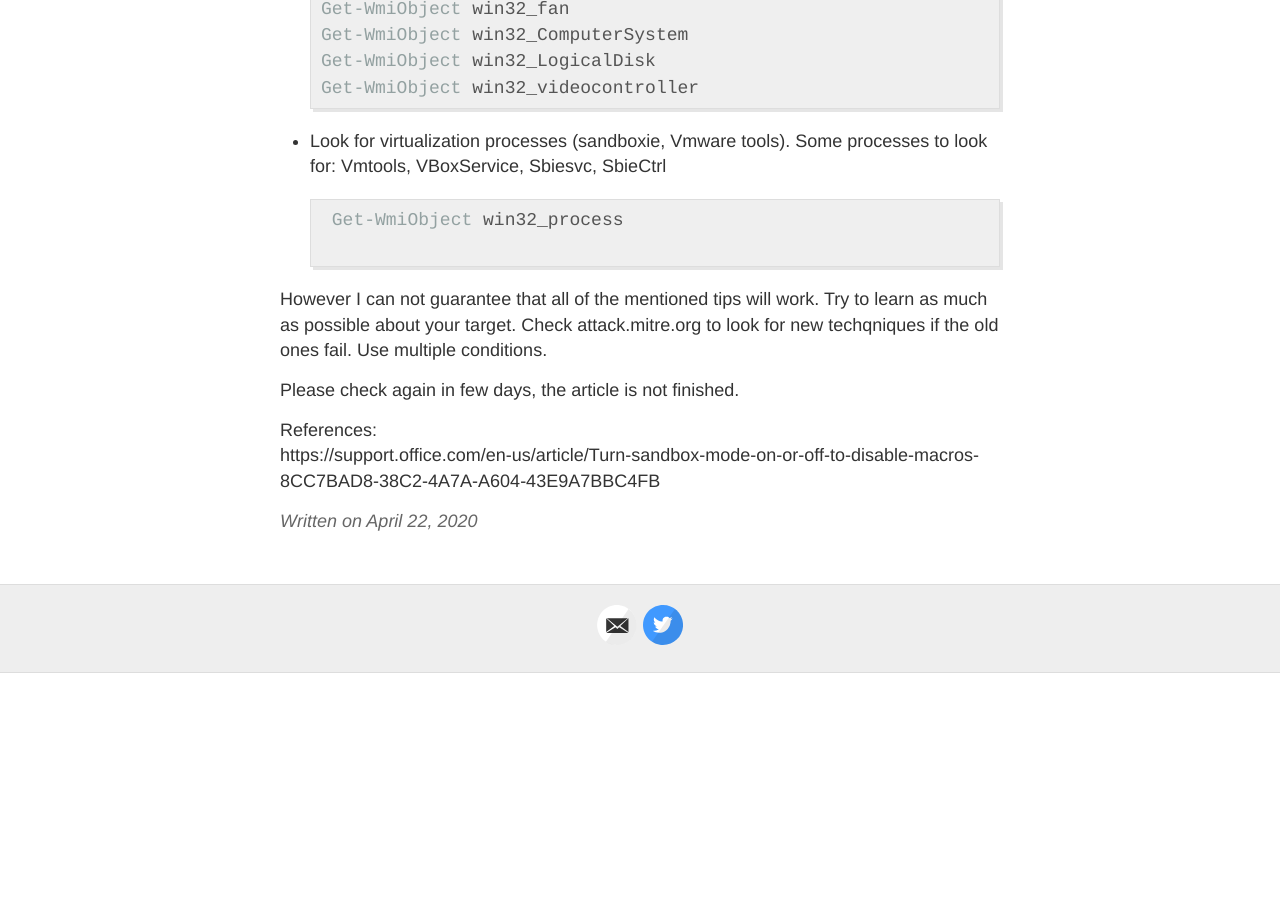
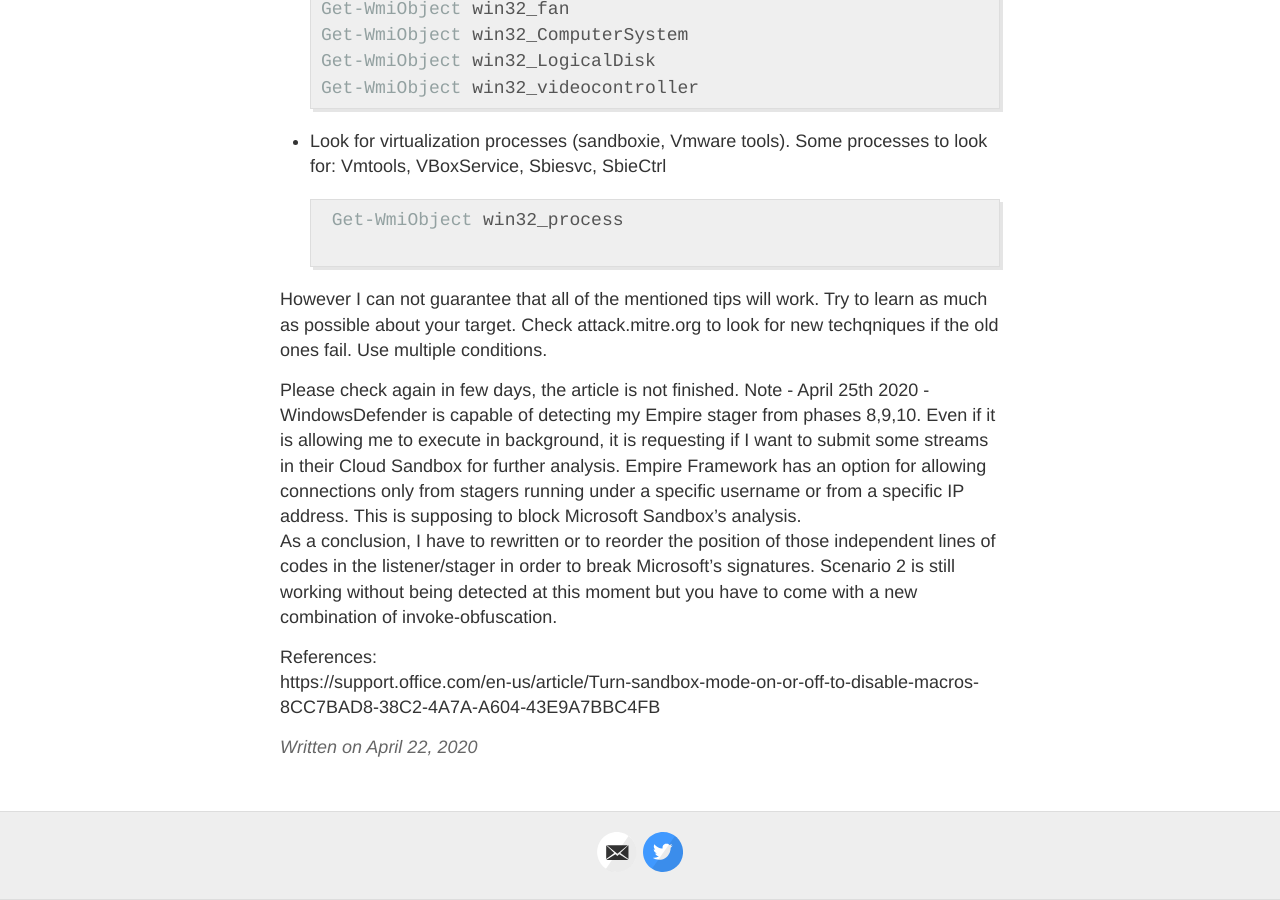
Before and after one commit to whmacmac/test, a Jekyll site: the page built from _posts/2020-04-22-RedTeam-Exercises-with-OpenSource-Tools-Part-2.md, in a window 1280 px wide and 900 px high, scrolled down 8437 px. Built offline with Jekyll 4.4.1, drawn with Linux system fonts in a browser that asks for light colours; before the commit the page ends 9110 px from its top, so only the background shows below that.

Commit message:
Update 2020-04-22-RedTeam-Exercises-with-OpenSource-Tools-Part-2.md

```diff
--- a/_posts/2020-04-22-RedTeam-Exercises-with-OpenSource-Tools-Part-2.md
+++ b/_posts/2020-04-22-RedTeam-Exercises-with-OpenSource-Tools-Part-2.md
@@ -174,7 +174,8 @@ However I can not guarantee that all of the mentioned tips will work. Try to lea
 
 
 Please check again in few days, the article is not finished.
-
+Note - April 25th 2020 - WindowsDefender is capable of detecting my Empire stager from phases 8,9,10. Even if it is allowing me to execute in background, it is requesting if I want to submit some streams in their Cloud Sandbox for further analysis. Empire Framework has an option for allowing connections only from stagers running under a specific username or from a specific IP address. This is supposing to block Microsoft Sandbox's analysis.
+<br/> As a conclusion, I have to rewritten or to reorder the position of those independent lines of codes in the listener/stager in order to break Microsoft's signatures. Scenario 2 is still working without being detected at this moment but you have to come with a new combination of invoke-obfuscation.
 
 
 
```
